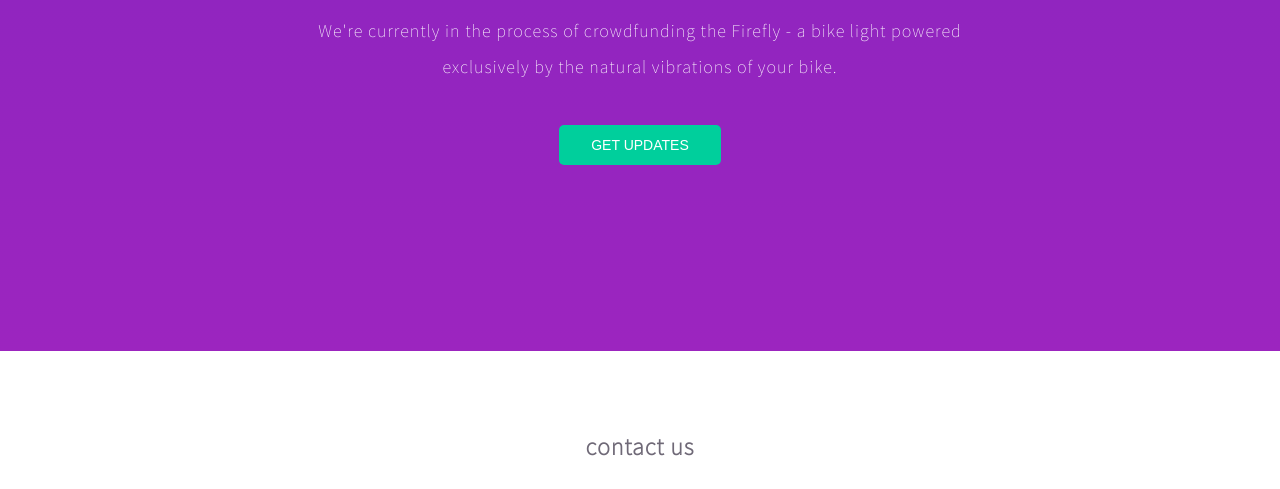
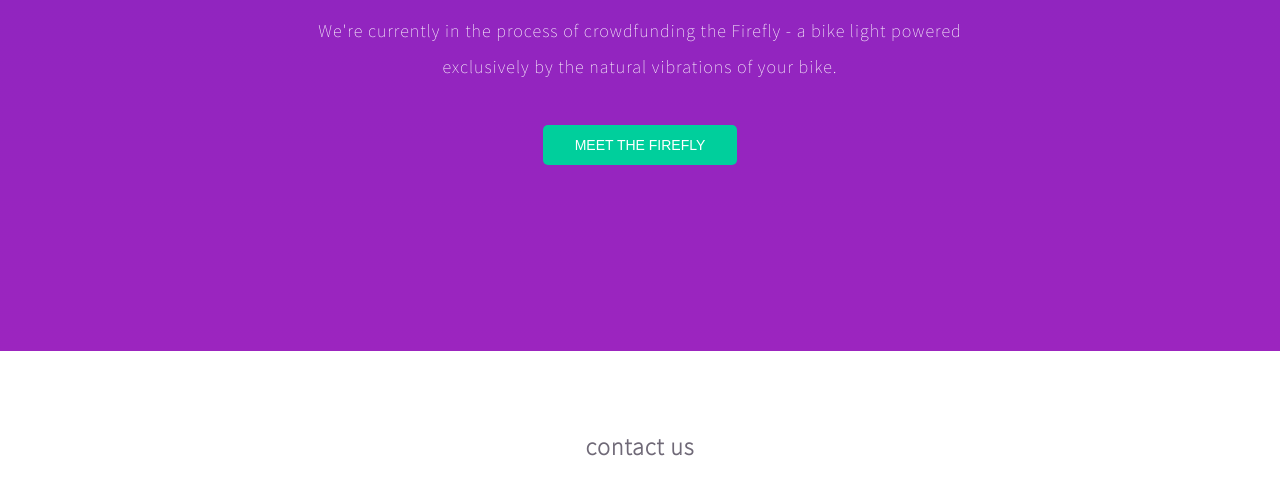
Before and after one commit to teamESiMi/esimi, a plain HTML site: page index.html in a window 1280 px wide. Shown: the part 289-778 px from the top of the page. Drawn offline with Linux system fonts and the light colour scheme.

Commit message:
add link to FFBL.com

```diff
--- a/index.html
+++ b/index.html
@@ -36,7 +36,9 @@
 		<img class="hero__logo" src="images/ESiMi_logo_white.png" alt="ESiMi logo">
 		<h1 class="hero__title">Devices powered by ambient energy</h1>
 		<h2 class="hero__sub-title">We're currently in the process of crowdfunding the Firefly - a bike light powered exclusively by the natural vibrations of your bike.</h2>
-		<button class="hero__button">GET UPDATES</button>
+		<a href="https://fireflybikelight.com/">
+			<button class="hero__button">MEET THE FIREFLY</button>
+		</a>
 	</div>
 
 
```
